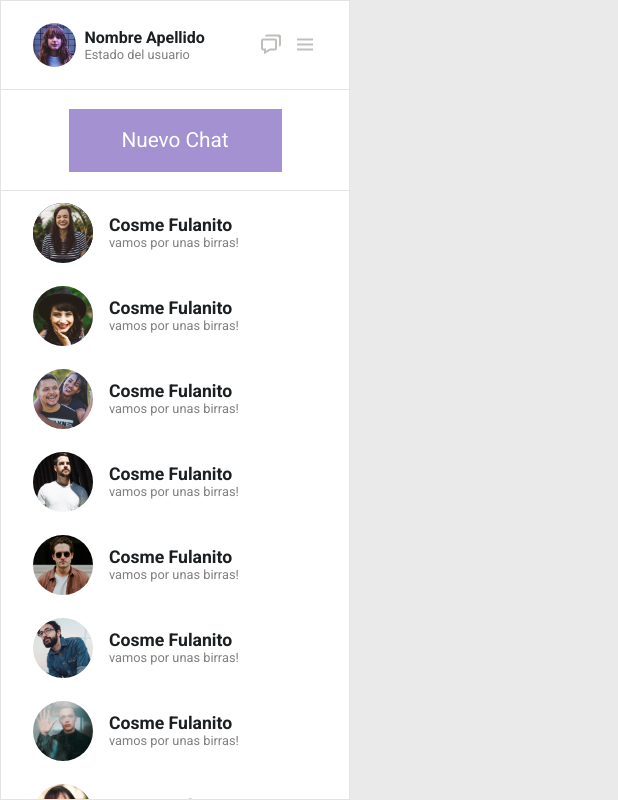
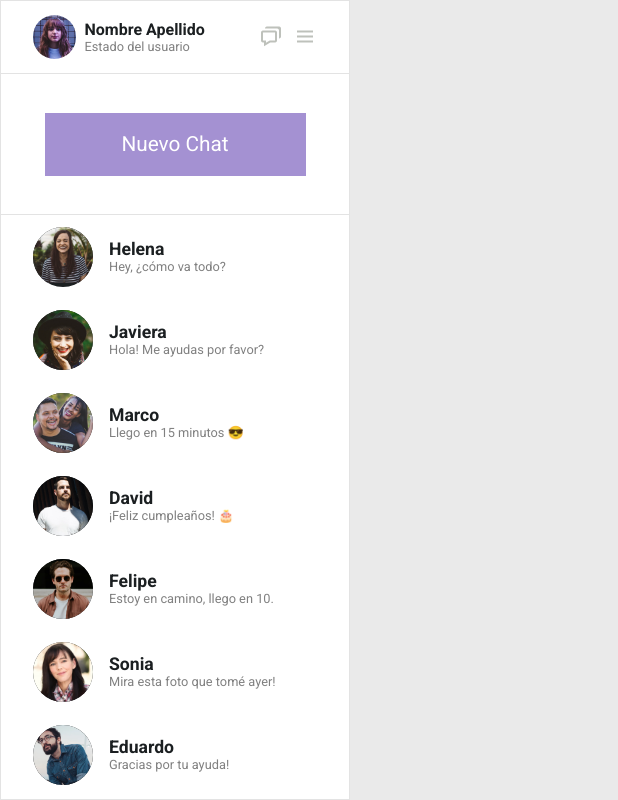
Before and after one commit to raulespmol/m2-d1-mensajeria, a plain HTML site: page index.html in a window 1280 px wide. Shown: the full height of the page, 0-618 px from the left. Drawn offline with nearby package versions, Linux system fonts and the light colour scheme.

Commit message:
nombres contactos

```diff
--- a/assets/styles/style.scss
+++ b/assets/styles/style.scss
@@ -7,7 +7,7 @@ $color-white: #fff;
 
 $sidebar-width: 350px;
 $sidebar-gap: 1px;
-$sidebar-element-padding: 1.2rem 2rem;
+$sidebar-element-padding: 2rem;
 
 @mixin flexRow {
   display: flex;
@@ -71,7 +71,7 @@ section {
   .profile {
     @include flexRow;
     justify-content: space-between;
-    padding: $sidebar-element-padding;
+    padding: 0.7rem $sidebar-element-padding;
     .thumbnail {
       @include thumbnail(70px);
     }
@@ -105,7 +105,7 @@ section {
   .button-container {
     @include flexCenter;
     height: 100px;
-    padding: $sidebar-element-padding;
+    padding: 70px 0;
     .new-chat {
       width: 75%;
       padding: 1.2rem;
@@ -162,10 +162,6 @@ section {
       background-color: $color-primary;
       border-radius: 5px;
     }
-    /* &:hover.contacts::-webkit-scrollbar{
-      width: 10px;
-      background: transparent;
-    } */
   }
 }
 
--- a/index.html
+++ b/index.html
@@ -37,8 +37,8 @@
             <img src="./assets/img/contact-01.jpg" alt="">
           </figure>
           <div class="contact-info">
-            <p class="contact-name">Cosme Fulanito</p>
-            <p class="contact-message">vamos por unas birras!</p>
+            <p class="contact-name">Helena</p>
+            <p class="contact-message">Hey, ¿cómo va todo?</p>
           </div>
         </div>
 
@@ -47,8 +47,8 @@
             <img src="./assets/img/contact-02.jpg" alt="">
           </figure>
           <div class="contact-info">
-            <p class="contact-name">Cosme Fulanito</p>
-            <p class="contact-message">vamos por unas birras!</p>
+            <p class="contact-name">Javiera</p>
+            <p class="contact-message">Hola! Me ayudas por favor?</p>
           </div>
         </div>
         <div class="contact">
@@ -56,8 +56,8 @@
             <img src="./assets/img/contact-03.jpg" alt="">
           </figure>
           <div class="contact-info">
-            <p class="contact-name">Cosme Fulanito</p>
-            <p class="contact-message">vamos por unas birras!</p>
+            <p class="contact-name">Marco</p>
+            <p class="contact-message">Llego en 15 minutos 😎</p>
           </div>
         </div>
         <div class="contact">
@@ -65,8 +65,8 @@
             <img src="./assets/img/contact-04.jpg" alt="">
           </figure>
           <div class="contact-info">
-            <p class="contact-name">Cosme Fulanito</p>
-            <p class="contact-message">vamos por unas birras!</p>
+            <p class="contact-name">David</p>
+            <p class="contact-message">¡Feliz cumpleaños! 🎂</p>
           </div>
         </div>
         <div class="contact">
@@ -74,8 +74,17 @@
             <img src="./assets/img/contact-05.jpg" alt="">
           </figure>
           <div class="contact-info">
-            <p class="contact-name">Cosme Fulanito</p>
-            <p class="contact-message">vamos por unas birras!</p>
+            <p class="contact-name">Felipe</p>
+            <p class="contact-message">Estoy en camino, llego en 10.</p>
+          </div>
+        </div>
+        <div class="contact">
+          <figure class="contact-thumbnail">
+            <img src="./assets/img/contact-08.jpg" alt="">
+          </figure>
+          <div class="contact-info">
+            <p class="contact-name">Sonia</p>
+            <p class="contact-message">Mira esta foto que tomé ayer!</p>
           </div>
         </div>
         <div class="contact">
@@ -83,8 +92,8 @@
             <img src="./assets/img/contact-06.jpg" alt="">
           </figure>
           <div class="contact-info">
-            <p class="contact-name">Cosme Fulanito</p>
-            <p class="contact-message">vamos por unas birras!</p>
+            <p class="contact-name">Eduardo</p>
+            <p class="contact-message">Gracias por tu ayuda!</p>
           </div>
         </div>
         <div class="contact">
@@ -92,17 +101,8 @@
             <img src="./assets/img/contact-07.jpg" alt="">
           </figure>
           <div class="contact-info">
-            <p class="contact-name">Cosme Fulanito</p>
-            <p class="contact-message">vamos por unas birras!</p>
-          </div>
-        </div>
-        <div class="contact">
-          <figure class="contact-thumbnail">
-            <img src="./assets/img/contact-08.jpg" alt="">
-          </figure>
-          <div class="contact-info">
-            <p class="contact-name">Cosme Fulanito</p>
-            <p class="contact-message">vamos por unas birras!</p>
+            <p class="contact-name">Claudio</p>
+            <p class="contact-message">Listo, te espero con ansias.</p>
           </div>
         </div>
 
```
Also changed, not shown: assets/styles/style.css.
